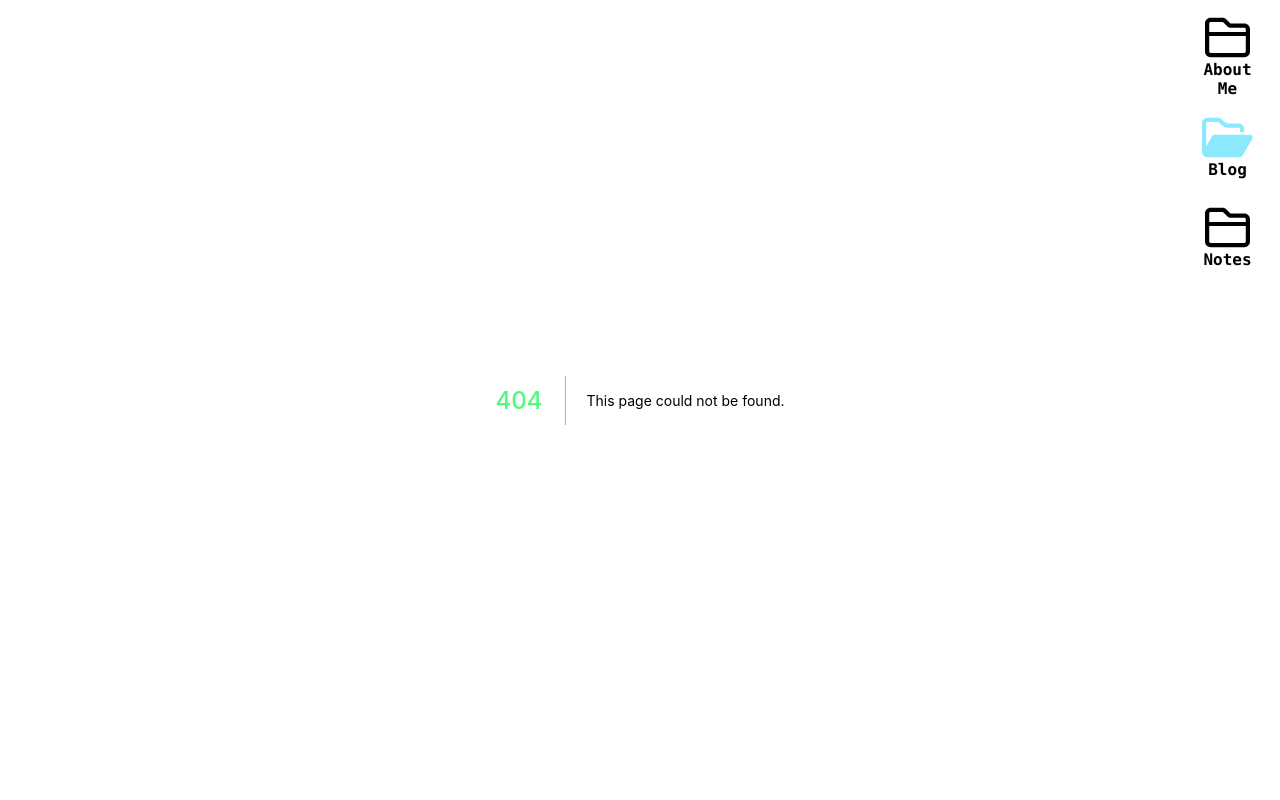
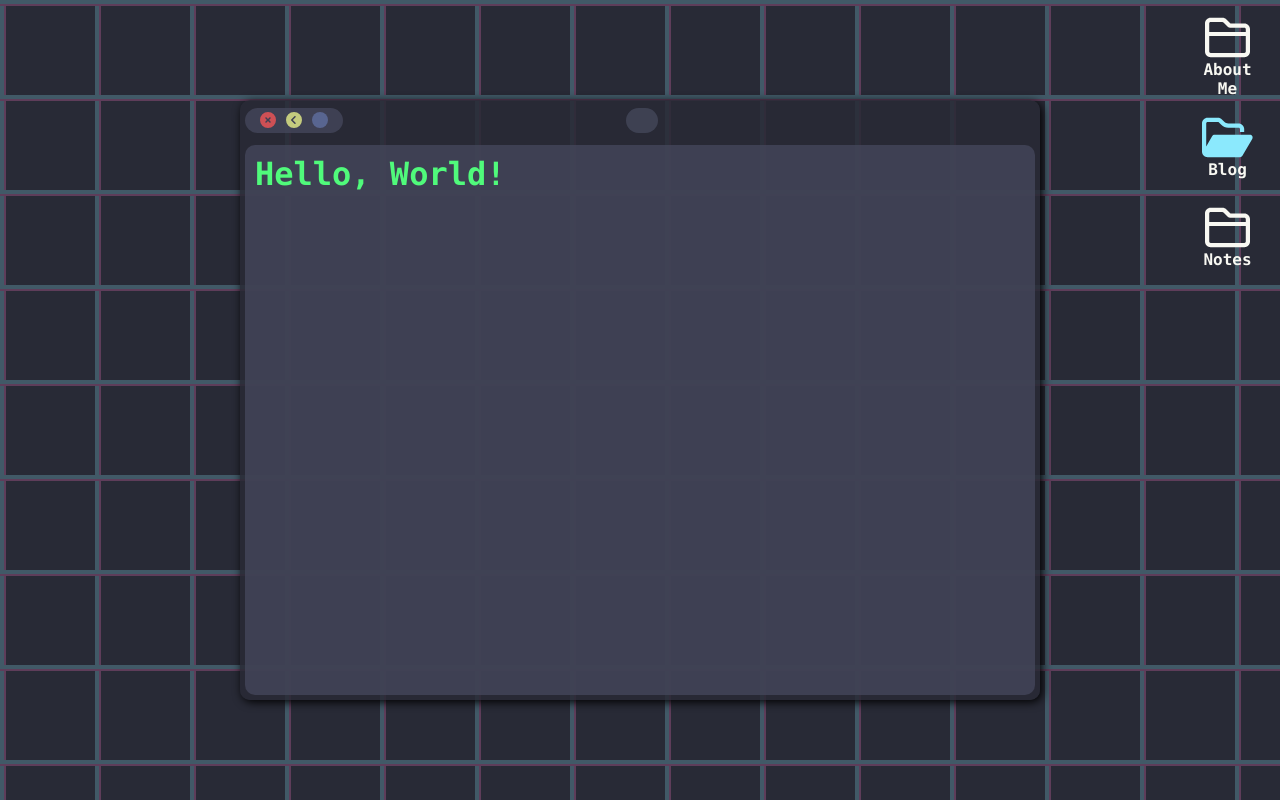
Before and after one commit to brian-reeder/brian-reeder.github.io, a Next.js app: page /blog/Test_Blog.md in a window 1280 px wide. Before the commit this address had no page. Built offline with nearby package versions, Linux system fonts and the light colour scheme; a web font is replaced by a local one.

Commit message:
Add slug to blog dir

```diff
--- /dev/null
+++ b/pages/blog/[slug].tsx
@@ -0,0 +1,11 @@
+import Window from '../../components/Window';
+
+export default function Post() {
+	return(
+	  <>
+	    <Window back="/blog">
+	      <h1>Hello, World!</h1>
+	    </Window>
+	  </>
+	);
+};
```
